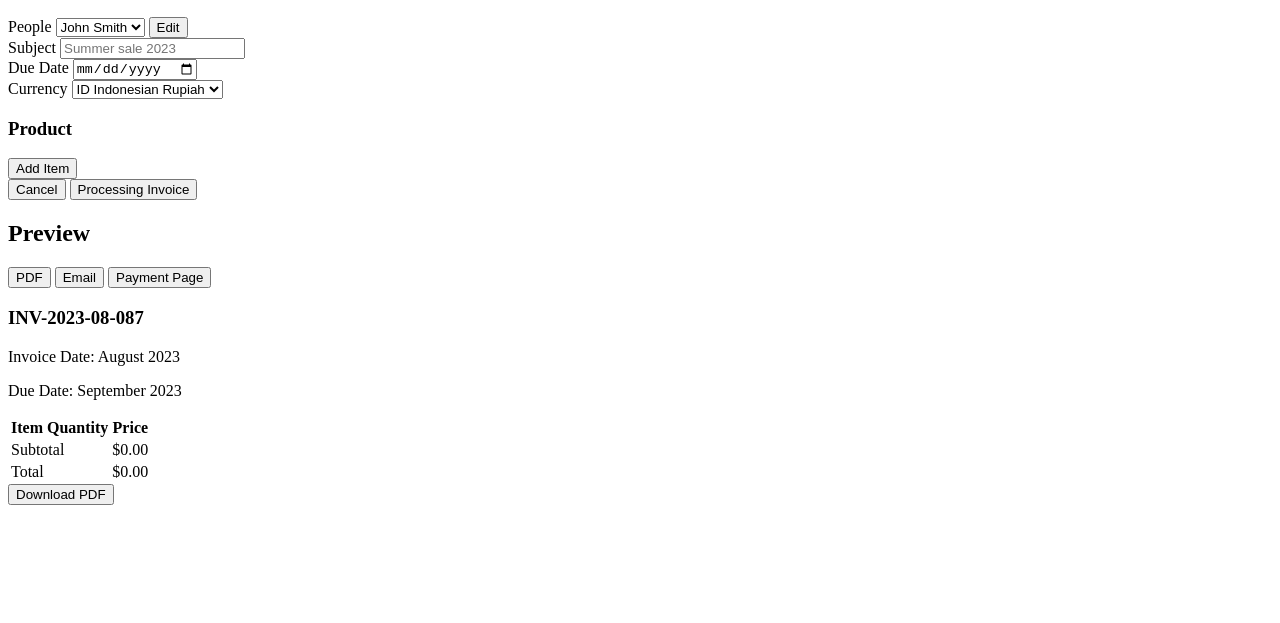
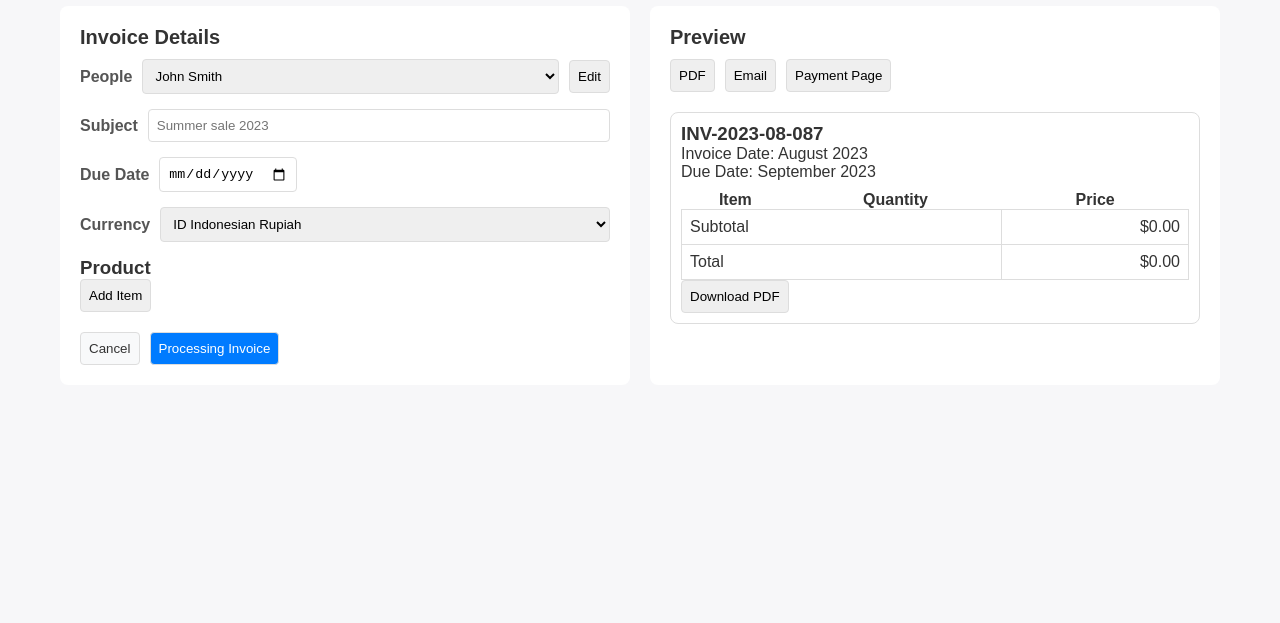
Before and after one commit to Akshay7303/Project-Nexmerce, a plain HTML site: page invoice.html in a window 1280 px wide. Shown: the part 177-800 px from the top of the page. Drawn offline with Linux system fonts and the light colour scheme; files that its build step writes are made by us from their sources; the site is published under a folder, as on GitHub Pages, so addresses that start at the root find nothing.

Commit message:
Update invoice.html

```diff
--- a/invoice.html
+++ b/invoice.html
@@ -4,7 +4,7 @@
 		<meta charset="UTF-8" />
 		<meta name="viewport" content="width=device-width, initial-scale=1.0" />
 		<title>Create Invoice</title>
-		<link rel="stylesheet" href="/CSS/invoice.css" />
+		<link rel="stylesheet" href="invoice.css" />
         <script
 			src="https://kit.fontawesome.com/7717c1610a.js"
 			crossorigin="anonymous"></script>
@@ -102,6 +102,6 @@
 			</main>
 		</div>
 
-		<script src="/JS/invoice.js"></script>
+		<script src="invoice.js"></script>
 	</body>
 </html>
```
